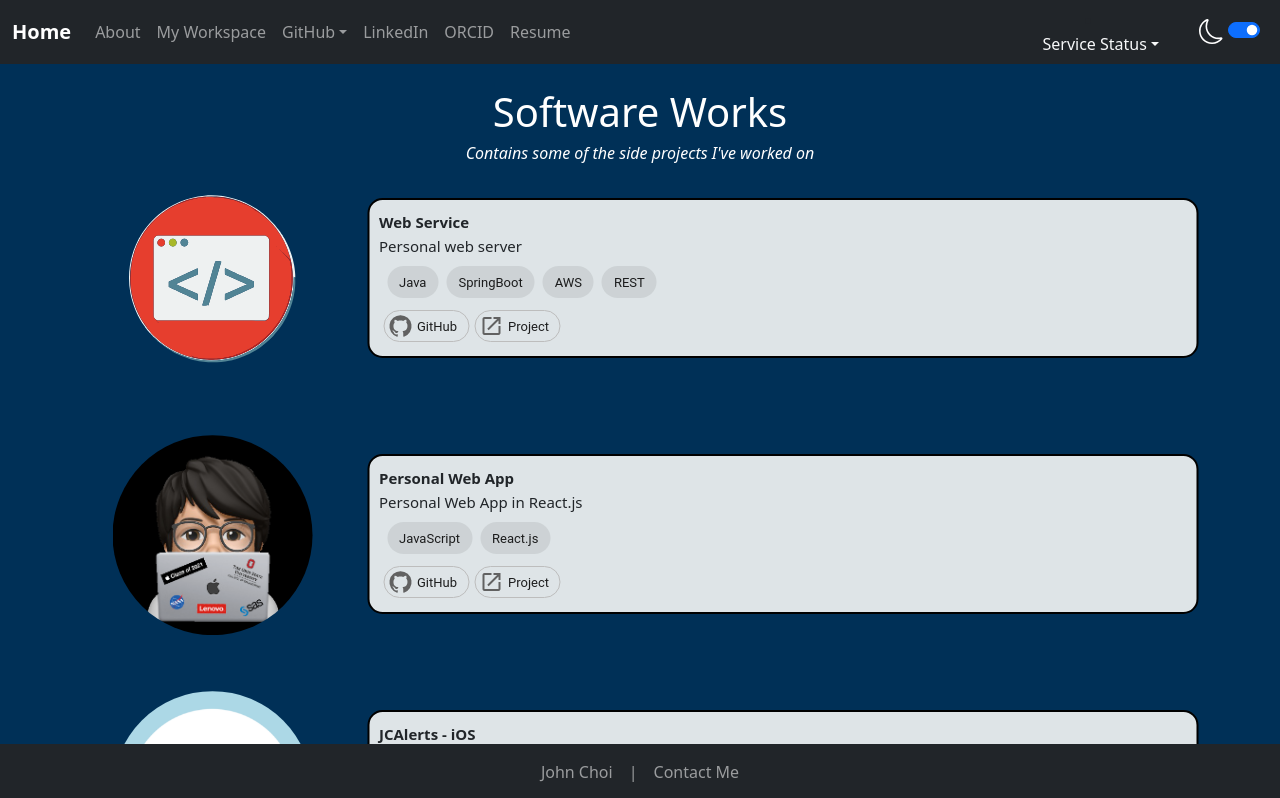
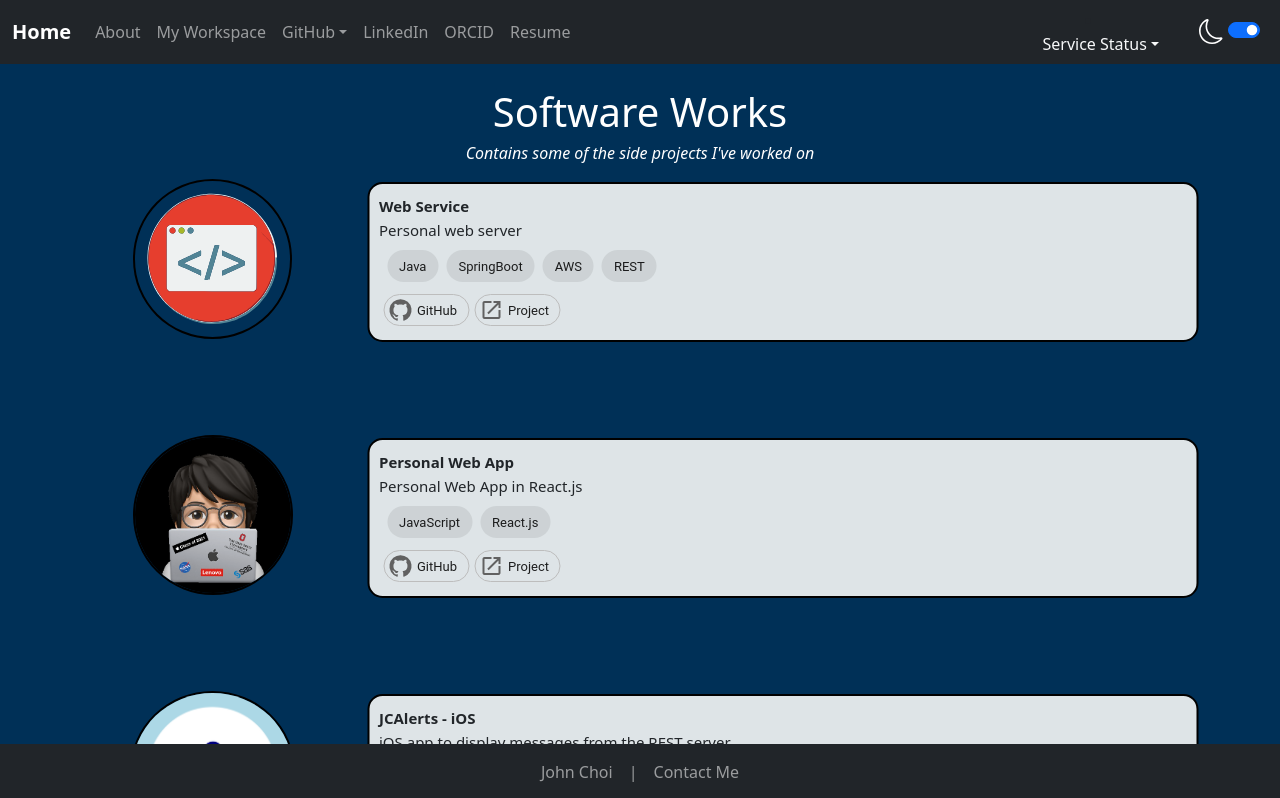
Before and after one commit to johnchoi96/johnchoi96.github.io, a React (Create React App) app: page /myworkspace/software in a window 1280 px wide. Shown: the top 798 px of the page. Built offline with nearby package versions, Linux system fonts and the light colour scheme; no server answers.

Commit message:
Added border to the img

```diff
--- a/src/pages/myworkspacepage/software/SoftwareWorksPage.jsx
+++ b/src/pages/myworkspacepage/software/SoftwareWorksPage.jsx
@@ -34,12 +34,9 @@
                     }}
                 >
                     <img
+                        className='project-card-img'
                         src={imgSrc ? imagePath + imgSrc : default_software_img}
                         alt='Default software pic'
-                        height='200vh'
-                        style={{
-                            clipPath: 'circle()'
-                        }}
                     />
                 </div>
                 <div className='col-lg-9'>
--- a/src/pages/myworkspacepage/software/SoftwareWorksPage.styles.css
+++ b/src/pages/myworkspacepage/software/SoftwareWorksPage.styles.css
@@ -4,3 +4,10 @@
     border-radius: 15px;
     -moz-border-radius: 15px;
 }
+
+.project-card-img {
+    height: 20vh;
+    border: 2px solid #000000;
+    border-radius: 100%;
+    display: inline-block;
+}
```
